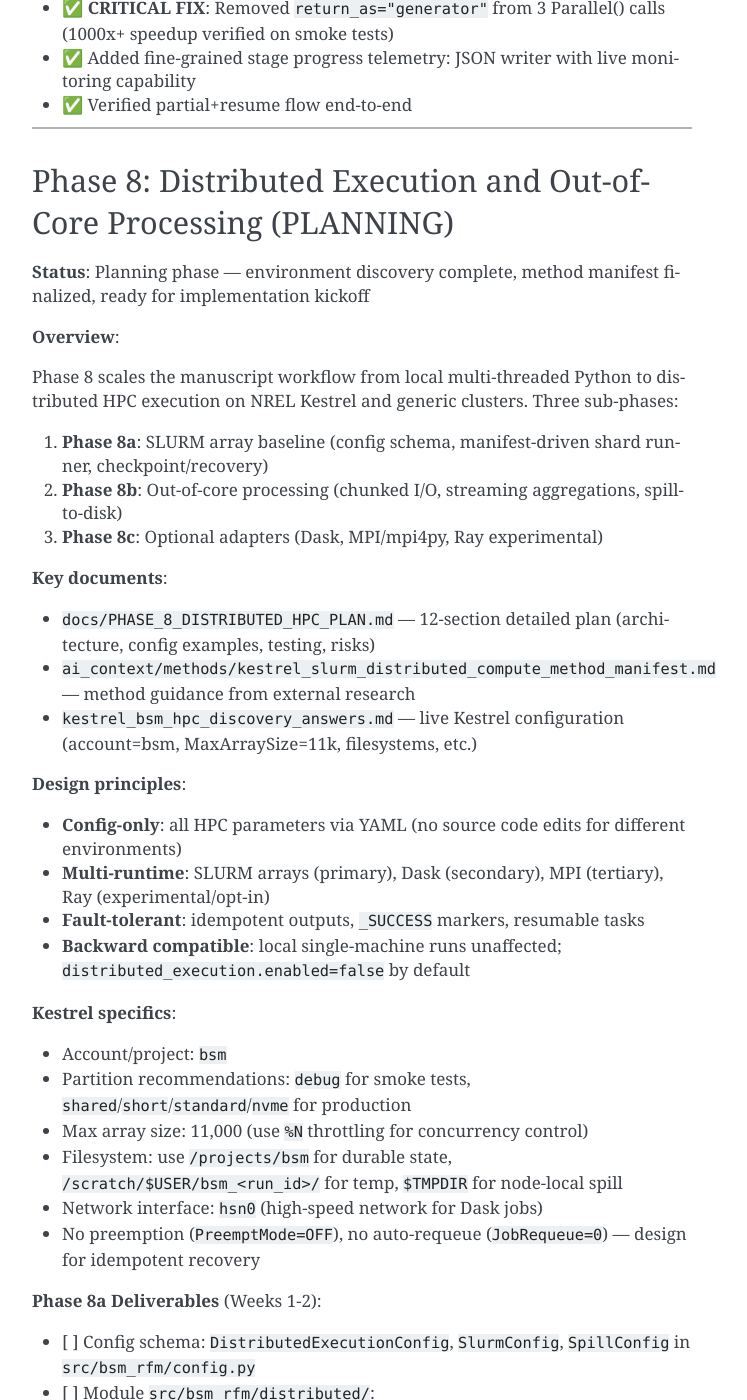
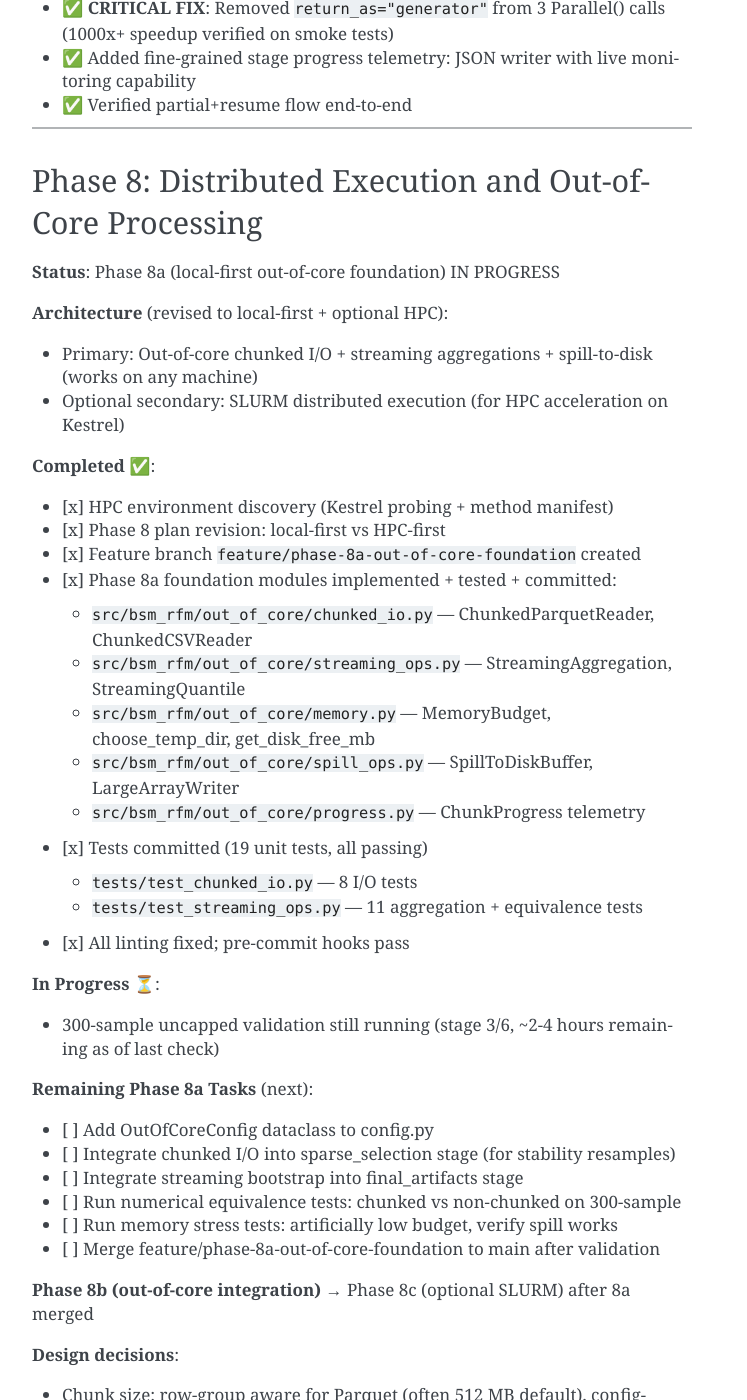
Before and after one commit to NatLabRockies/rfm-pipeline, a Sphinx documentation site: the page built from docs/AGENT_SYNC.md, in a window 1280 px wide and 1400 px high, scrolled down 4291 px. Shown: the whole window, without its empty margins (388-1135 px from the left). Built offline with Sphinx 7.4.7, drawn with Linux system fonts in a browser that asks for light colours; some of the changed text lies outside the part shown.

Commit message:
Update AGENT_SYNC: Phase 8a out-of-core foundation in progress

````diff
--- a/docs/AGENT_SYNC.md
+++ b/docs/AGENT_SYNC.md
@@ -139,91 +139,72 @@
 
 ______________________________________________________________________
 
-## Phase 8: Distributed Execution and Out-of-Core Processing (PLANNING)
+## Phase 8: Distributed Execution and Out-of-Core Processing
 
-**Status**: Planning phase — environment discovery complete, method manifest finalized, ready for implementation kickoff
+**Status**: Phase 8a (local-first out-of-core foundation) IN PROGRESS
 
-**Overview**:
+**Architecture** (revised to local-first + optional HPC):
 
-Phase 8 scales the manuscript workflow from local multi-threaded Python to distributed HPC execution on NREL Kestrel and generic clusters. Three sub-phases:
+- Primary: Out-of-core chunked I/O + streaming aggregations + spill-to-disk (works on any machine)
+- Optional secondary: SLURM distributed execution (for HPC acceleration on Kestrel)
 
-1. **Phase 8a**: SLURM array baseline (config schema, manifest-driven shard runner, checkpoint/recovery)
-1. **Phase 8b**: Out-of-core processing (chunked I/O, streaming aggregations, spill-to-disk)
-1. **Phase 8c**: Optional adapters (Dask, MPI/mpi4py, Ray experimental)
+**Completed** ✅:
+
+- [x] HPC environment discovery (Kestrel probing + method manifest)
+- [x] Phase 8 plan revision: local-first vs HPC-first
+- [x] Feature branch `feature/phase-8a-out-of-core-foundation` created
+- [x] Phase 8a foundation modules implemented + tested + committed:
+  - `src/bsm_rfm/out_of_core/chunked_io.py` — ChunkedParquetReader, ChunkedCSVReader
+  - `src/bsm_rfm/out_of_core/streaming_ops.py` — StreamingAggregation, StreamingQuantile
+  - `src/bsm_rfm/out_of_core/memory.py` — MemoryBudget, choose_temp_dir, get_disk_free_mb
+  - `src/bsm_rfm/out_of_core/spill_ops.py` — SpillToDiskBuffer, LargeArrayWriter
+  - `src/bsm_rfm/out_of_core/progress.py` — ChunkProgress telemetry
+- [x] Tests committed (19 unit tests, all passing)
+  - `tests/test_chunked_io.py` — 8 I/O tests
+  - `tests/test_streaming_ops.py` — 11 aggregation + equivalence tests
+- [x] All linting fixed; pre-commit hooks pass
+
+**In Progress** ⏳:
+
+- 300-sample uncapped validation still running (stage 3/6, ~2-4 hours remaining as of last check)
+
+**Remaining Phase 8a Tasks** (next):
+
+- [ ] Add OutOfCoreConfig dataclass to config.py
+- [ ] Integrate chunked I/O into sparse_selection stage (for stability resamples)
+- [ ] Integrate streaming bootstrap into final_artifacts stage
+- [ ] Run numerical equivalence tests: chunked vs non-chunked on 300-sample
+- [ ] Run memory stress tests: artificially low budget, verify spill works
+- [ ] Merge feature/phase-8a-out-of-core-foundation to main after validation
+
+**Phase 8b (out-of-core integration)** → Phase 8c (optional SLURM) after 8a merged
+
+**Design decisions**:
+
+- Chunk size: row-group aware for Parquet (often 512 MB default), configurable per machine
+- Spill strategy: Parquet format on fast local NVMe/ProjectFS, avoid tmpfs
+- Memory model: track with psutil, spill when threshold hit, resume on re-read
+- Backward compatible: off by default; opt-in via config `use_chunked_io: true`
+
+**Configuration example** (for when implemented):
+
+```yaml
+runtime:
+  use_chunked_io: true
+  out_of_core:
+    chunk_size_mb: 512
+    max_memory_budget_mb: 8000
+    temp_dir: /scratch/$USER/bsm_spill
+    enable_spill_to_disk: true
+```
 
 **Key documents**:
 
-- `docs/PHASE_8_DISTRIBUTED_HPC_PLAN.md` — 12-section detailed plan (architecture, config examples, testing, risks)
-- `ai_context/methods/kestrel_slurm_distributed_compute_method_manifest.md` — method guidance from external research
-- `kestrel_bsm_hpc_discovery_answers.md` — live Kestrel configuration (account=bsm, MaxArraySize=11k, filesystems, etc.)
+- `docs/PHASE_8_SCALABLE_EXECUTION_PLAN.md` — current authoritative design spec (local-first architecture)
+- `docs/ENGINEERING_MANIFEST.md` — Phase 8 overview updated
+- `kestrel_bsm_hpc_discovery_answers.md` — Kestrel-specific configuration (account=bsm, MaxArraySize=11k, etc.)
 
-**Design principles**:
-
-- **Config-only**: all HPC parameters via YAML (no source code edits for different environments)
-- **Multi-runtime**: SLURM arrays (primary), Dask (secondary), MPI (tertiary), Ray (experimental/opt-in)
-- **Fault-tolerant**: idempotent outputs, `_SUCCESS` markers, resumable tasks
-- **Backward compatible**: local single-machine runs unaffected; `distributed_execution.enabled=false` by default
-
-**Kestrel specifics**:
-
-- Account/project: `bsm`
-- Partition recommendations: `debug` for smoke tests, `shared`/`short`/`standard`/`nvme` for production
-- Max array size: 11,000 (use `%N` throttling for concurrency control)
-- Filesystem: use `/projects/bsm` for durable state, `/scratch/$USER/bsm_<run_id>/` for temp, `$TMPDIR` for node-local spill
-- Network interface: `hsn0` (high-speed network for Dask jobs)
-- No preemption (`PreemptMode=OFF`), no auto-requeue (`JobRequeue=0`) — design for idempotent recovery
-
-**Phase 8a Deliverables** (Weeks 1-2):
-
-- [ ] Config schema: `DistributedExecutionConfig`, `SlurmConfig`, `SpillConfig` in `src/bsm_rfm/config.py`
-- [ ] Module `src/bsm_rfm/distributed/`:
-  - `config_distributed.py` — config dataclasses
-  - `slurm_array_runner.py` — manifest-driven task execution
-  - `spill.py` — intelligent `/scratch` vs `$TMPDIR` selection
-  - `checkpoint.py` — idempotent output layout + markers
-- [ ] Manifest schema: shard ID, input paths, output path, expected rows/columns, status tracking
-- [ ] SLURM script templates: array job, reduce/merge job, diagnostic job (Jinja2-rendered)
-- [ ] Tests: unit (config, spill logic, checkpoint semantics), smoke (manifest parsing, script rendering), integration (1-task array on Kestrel)
-- [ ] Documentation: `docs/DISTRIBUTED_EXECUTION_GUIDE.md`, `docs/KESTREL_SLURM_QUICKSTART.md`
-
-**Phase 8b Deliverables** (Weeks 2-3):
-
-- [ ] `src/bsm_rfm/chunked_io.py`:
-  - `ChunkedParquetReader` — iterate large files in chunks without full materialization
-  - `ChunkedAggregation` — streaming reductions (sum, mean, count, concat)
-- [ ] `src/bsm_rfm/spill_ops.py` — temp file accumulation, atomic promotion, free-space monitoring
-- [ ] Workflow integration: add `use_chunked_io` config flag; modify interaction/nonlinear/sparse stages
-- [ ] Tests: unit (chunk iteration, aggregations), integration (numerical equivalence on 300-sample), stress (10 GB synthetic file)
-
-**Phase 8c Deliverables** (Weeks 3-4, optional/secondary):
-
-- [ ] `src/bsm_rfm/distributed/dask_runner.py` — Dask DataFrame + `SLURMCluster`
-- [ ] `src/bsm_rfm/distributed/mpi_runner.py` — MPI rank communication
-- [ ] `src/bsm_rfm/distributed/ray_runner_experimental.py` — Ray (opt-in via `BSM_ENABLE_RAY_EXPERIMENTAL=1`)
-
-**Phase 8 Success Criteria**:
-
-- [ ] Config file specifies all distributed parameters without code changes
-- [ ] SLURM array baseline runs 300-sample on Kestrel successfully
-- [ ] Full 30k-sample dataset completes ≤ 24 hours
-- [ ] Artifacts match local-run validation ≤ 5 decimal places
-- [ ] Out-of-core processing passes numerical equivalence test
-- [ ] Documentation enables self-service on Kestrel + generic HPC
-
-**Estimated timeline**: Phase 8a complete in 2 weeks; 8b+8c by end of Week 4
-
-**Blocker**: Phase 8 implementation should wait until Phase 7's uncapped 300-sample run completes, so we have accurate stage-wise timing baseline for scaling predictions and runtime estimation
-
-______________________________________________________________________
-
-## Phase 8 Next Steps (TBD, after 300-sample completion)
-
-1. Collect stage-wise timing from uncapped run + validate artifacts
-1. Begin Phase 8a implementation: config schema + spill logic
-1. Create SLURM template renderer + smoke tests
-1. Test 1-task array on Kestrel
-1. Expand to multi-task arrays and validation
-1. Document usage for self-service deployment
+**Blocker Resolution**: Phase 8 implementation was unblocked by user approval for scope expansion (no longer waiting for 300-sample). Work proceeds in feature branch in parallel while 300-sample runs overnight.
 
 ## Files in scope
 
````
